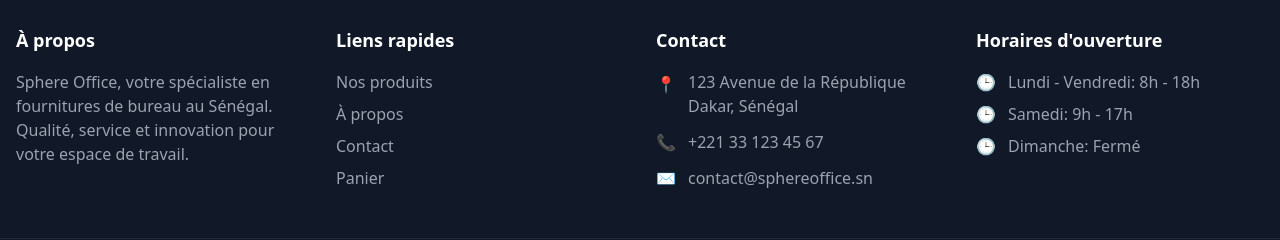
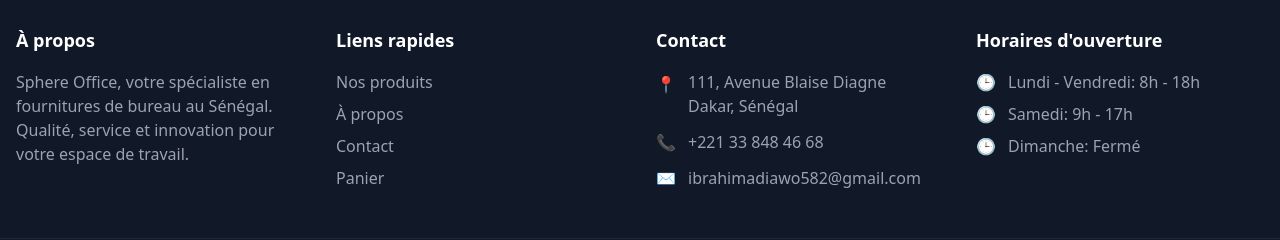
Before and after one commit to Moustapha-Ndoye-dev/sphere-office, a React (Vite) app in the folder project/: page / in a window 1280 px wide. Shown: the part 2129-2369 px from the top of the page. Built offline with nearby package versions, Linux system fonts and the light colour scheme; no server answers; the database is empty.

Commit message:
Update Footer.tsx

```diff
--- a/project/src/components/layout/Footer.tsx
+++ b/project/src/components/layout/Footer.tsx
@@ -34,15 +34,15 @@ function DesktopFooter() {
             <ul className="space-y-3">
               <li className="flex items-start space-x-3">
                 <span className="text-primary-500 mt-0.5">📍</span>
-                <span className="text-gray-400">123 Avenue de la République<br />Dakar, Sénégal</span>
+                <span className="text-gray-400">111, Avenue Blaise Diagne<br />Dakar, Sénégal</span>
               </li>
               <li className="flex items-center space-x-3">
                 <span className="text-primary-500">📞</span>
-                <span className="text-gray-400">+221 33 123 45 67</span>
+                <span className="text-gray-400">+221 33 848 46 68</span>
               </li>
               <li className="flex items-center space-x-3">
                 <span className="text-primary-500">✉️</span>
-                <span className="text-gray-400">contact@sphereoffice.sn</span>
+                <span className="text-gray-400">ibrahimadiawo582@gmail.com</span>
               </li>
             </ul>
           </div>
```
